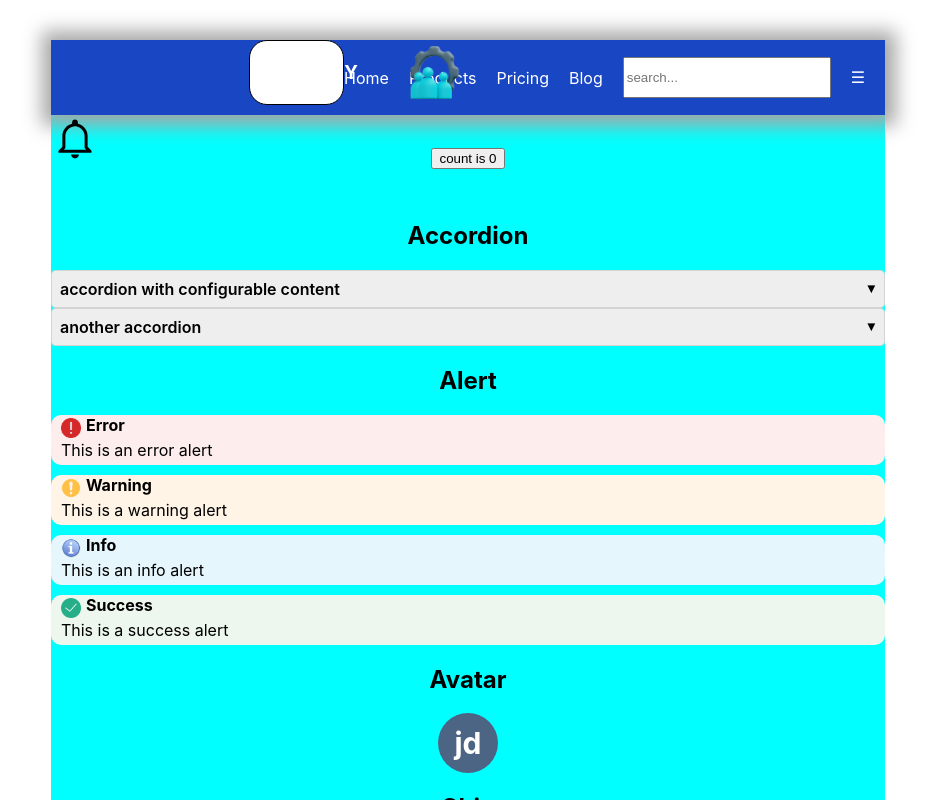
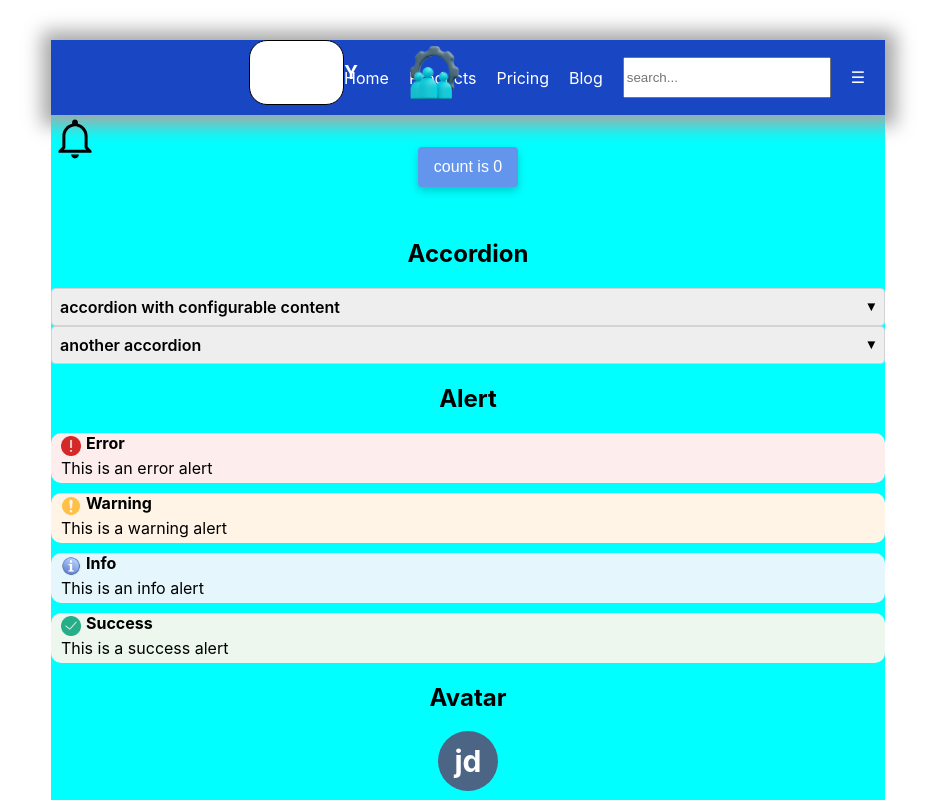
Before and after one commit to marko-knoebl/cc-react-components, a React (Vite) app in the folder cc-react-components/: page / in a window 1280 px wide. Shown: the top 800 px of the page, without its empty margins (172-1109 px from the left). Built offline with nearby package versions, Linux system fonts and the light colour scheme.

Commit message:
adding Button component

```diff
--- a/cc-react-components/src/App.jsx
+++ b/cc-react-components/src/App.jsx
@@ -11,6 +11,7 @@ import Dialog from "./components/Dialog";
 import Card from "./components/Card";
 import FloatingActionButton from "./components/FloatingActionButton";
 import Checkbox from "./components/Checkbox";
+import Button from "./components/Button";
 
 
 const menuItems = [
@@ -81,9 +82,9 @@ function App() {
       <Badge value={count}></Badge>
 
       <div className="card">
-        <button onClick={() => setCount((count) => count + 1, setIsOpen(true))}>
+        <Button onClick={() => setCount((count) => count + 1, setIsOpen(true))}>
           count is {count}
-        </button>
+        </Button>
         {count > 10 && showDialog()}
       </div>
 
@@ -153,6 +154,8 @@ function App() {
       <Checkbox
       isChecked={"false"}
       onPress={(isChecked) => changeChecked(isChecked)}/>
+      <h2>Button</h2>
+      <Button>foo</Button>
     </div>
   );
 }
--- /dev/null
+++ b/cc-react-components/src/components/Button.css
@@ -0,0 +1,10 @@
+.Button {
+  font-size: 16px;
+  padding: 8px 16px;
+  line-height: 24px;
+  background-color: rgb(100, 149, 237);
+  border: none;
+  border-radius: 4px;
+  color: white;
+  box-shadow: 0px 4px 8px rgba(0, 0, 0, 0.2);
+}
--- /dev/null
+++ b/cc-react-components/src/components/Button.jsx
@@ -0,0 +1,14 @@
+import "./Button.css";
+
+export default function Button({ children, onClick }) {
+  return (
+    <button
+      className="Button"
+      onClick={() => {
+        onClick();
+      }}
+    >
+      {children}
+    </button>
+  );
+}
```
